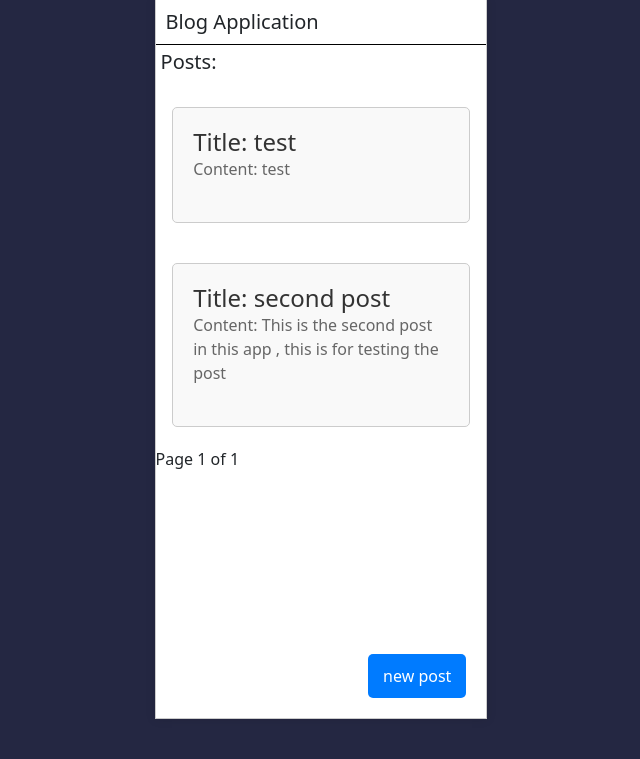
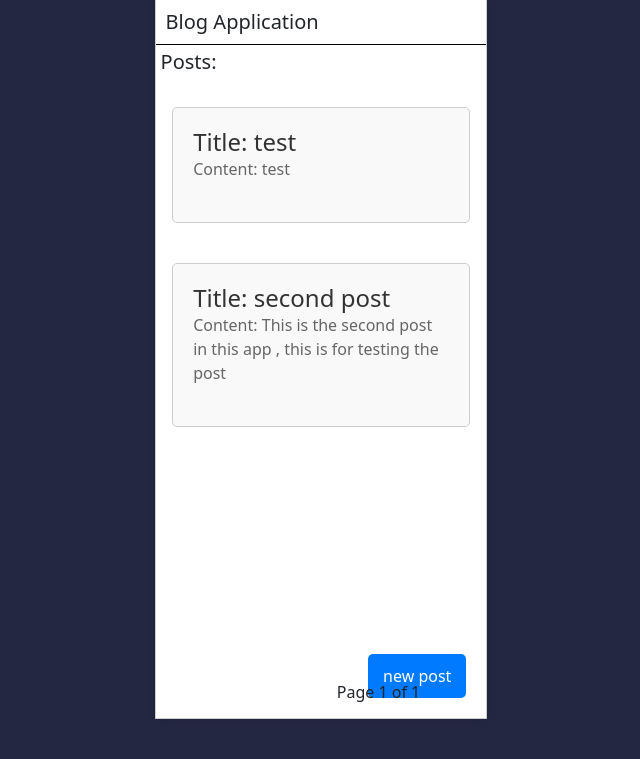
Before and after one commit to Bragadeesh16/blog-post, a Django app: page / in a window 1280 px wide. Shown: the part 41-800 px from the top of the page, without its empty margins (319-959 px from the left). Run offline with Django 5.2, Linux system fonts and the light colour scheme; data comes from the database, SQL or seed files in the repository; parts of the project's set-up code (start-up, migrations or seed data) failed here and were passed over.

Commit message:
adding pagination

```diff
--- a/blog/templates/home.html
+++ b/blog/templates/home.html
@@ -22,6 +22,7 @@
 <a href="{% url 'new-post' %}" class="new-post-link">new post</a>
 
 
+<div style="position: absolute;right: 20%; bottom: 2%;">
 
     {% if posts.has_previous %}
 
@@ -37,4 +38,6 @@ Page {{ posts.number }} of {{ posts.paginator.num_pages }}
 
     {% endif %}
 
+</div>
+
 {% endblock %}
```
Lines whose indentation alone changed are shown as unchanged.
